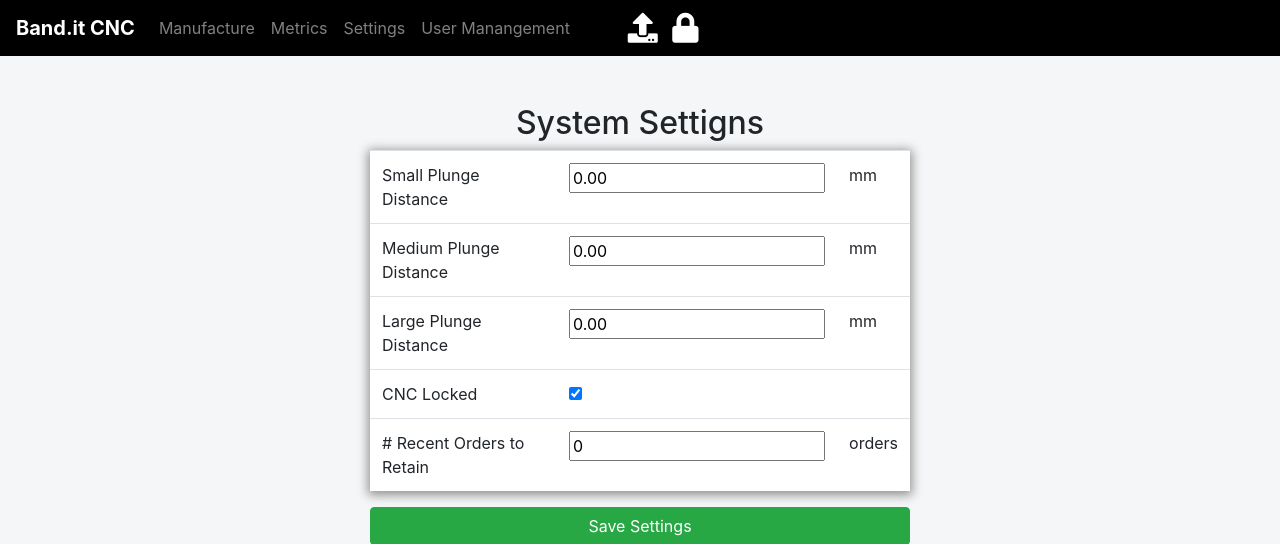
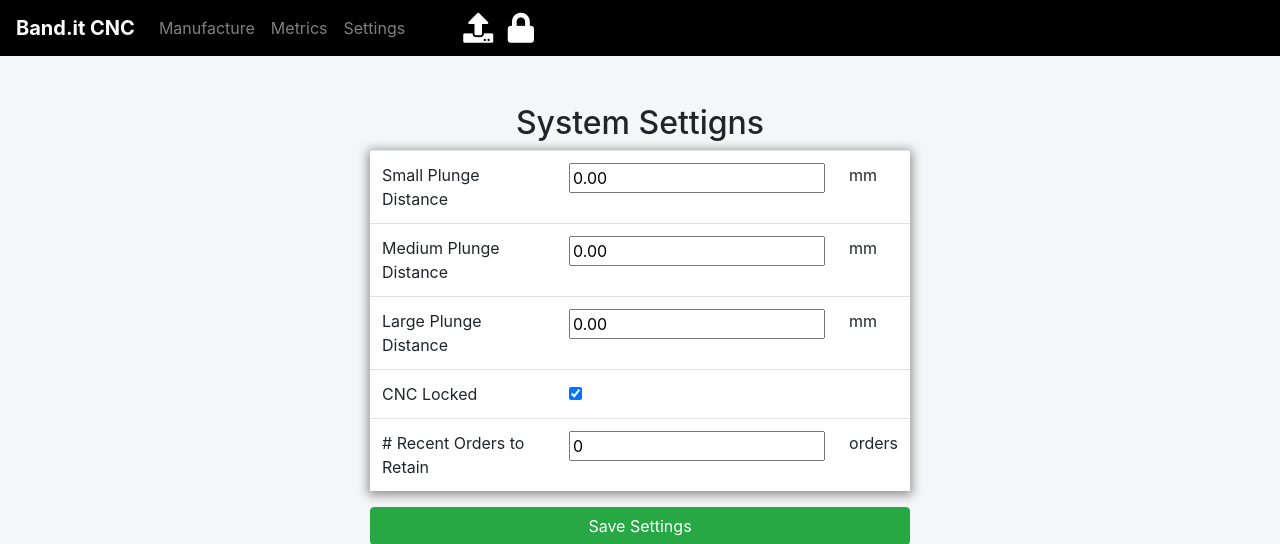
Before and after one commit to BobbyRobillard/rdm-cnc-software, a Django app: page /management/settings/ in a window 1280 px wide. Shown: the top 544 px of the page. Run offline with Django 3.2, Linux system fonts and the light colour scheme; the visitor is signed in with stand-in values (Sample User, id 1); data comes from the database, SQL or seed files in the repository; some libraries are stand-ins or nearby versions.

Commit message:
removed user management page and cleaned up toggle CNC

```diff
--- a/management/urls.py
+++ b/management/urls.py
@@ -1,7 +1,6 @@
 from django.conf.urls import url, include
 
 from management.views import (ViewSettingsPage, upload_csv, UpdateLenseModelsView,
-								UpdateUserStatusView, DeleteUserView, AddUserView,
 								ToggleCNCLockView)
 
 # Application Routes (URLs)
@@ -12,10 +11,7 @@ urlpatterns = [
     	# General Page Views
 		# url(r'^$', views.homepage_view, name='homepage'),
 		url(r'^settings/$', ViewSettingsPage.as_view(), name='settings'),
-		url(r'^user-management/$', UpdateUserStatusView.as_view(), name='user_management'),
 		url(r'^upload/csv/$', upload_csv, name='upload_csv'),
 		url(r'^update-lense-models/$', UpdateLenseModelsView.as_view(), name='update_lense_models'),
-		url(r'^delete-user/(?P<pk>\d+)/$', DeleteUserView.as_view(), name='delete_user'),
-		url(r'^add-user/$', AddUserView.as_view(), name='add_user'),
-		url(r'^toggle-cnc/(?P<pk>\d+)/(?P<toggle>\w+)/$', ToggleCNCLockView.as_view(), name='toggle_cnc'),
+		url(r'^toggle-cnc/(?P<pk>\d+)/$', ToggleCNCLockView.as_view(), name='toggle_cnc'),
 ]
--- a/management/utils.py
+++ b/management/utils.py
@@ -88,31 +88,3 @@ def read_csv(request):
     except Exception as e:
         print(str(e))
     return added
-
-def get_roleformset(self):
-    RoleFormSet = self.RoleFormSet(initial=[
-    {
-        'user': user,
-        'role': UserMethods.is_manager(user)
-    } for user in User.objects.all()
-    ])
-    for form, user in zip(RoleFormSet, User.objects.all()):
-        form.fields['user'].queryset = User.objects.filter(username=user.username)
-    return RoleFormSet
-
-def update_users(RoleFormSet):
-    if RoleFormSet.is_valid():
-        for role in RoleFormSet:
-            data = role.cleaned_data
-            if data['role'] == 'Manager':
-                Manager.objects.update_or_create(user=data['user'],
-                defaults={
-                    'user': data['user'],
-                    }
-                    )
-            else:
-                if Manager.objects.filter(user=data['user']).exists():
-                    manager = Manager.objects.filter(user=data['user'])
-                    manager.delete()
-        return True
-    return False
--- a/management/views.py
+++ b/management/views.py
@@ -15,39 +15,6 @@ class ViewSettingsPage(LoginRequiredMixin, FormView):
         data = form.cleaned_data
         update_setting(data)
         return super().form_valid(form)
-
-class UpdateUserStatusView(ManagerRequiredMixin, View):
-    template_name = 'management/user_management.html'
-    RoleFormSet = formset_factory(RoleForm, max_num=len(User.objects.all()))
-    success_url = reverse_lazy('management:user_management')
-
-    def get(self, *args, **kwargs):
-        RoleFormSet = get_roleformset(self)
-        context = {
-            'RoleFormSet': RoleFormSet
-        }
-        return render(self.request, self.template_name, context)
-
-    def post(self,request,*args,**kwargs):
-        RoleFormSet=self.RoleFormSet(self.request.POST)
-        added = False
-        if update_users(RoleFormSet):
-            messages.success(request, "Users updated Successfully")
-        else:
-            context = {
-                'Managers': Manager.objects.all(),
-                'users': User.objects.all(),
-                'formset': self.RoleFormSet(initial=[
-                {
-                    'user': user,
-                    'role': 'Manager'
-                } for user in User.objects.all()
-                ])
-            }
-            messages.error(request, "Unable to update users")
-            return render(self.request,self.template_name,context)
-        return HttpResponseRedirect(reverse_lazy('management:user_management'))
-
 
 
 class UpdateLenseModelsView(LoginRequiredMixin, TemplateView):
@@ -67,28 +34,6 @@ class UpdateLenseModelsView(LoginRequiredMixin, TemplateView):
         else: # if not, returns a normal response
             return super(DeleteMonitorView,self).render_to_response(context, **response_kwargs)
 
-class AddUserView(ManagerRequiredMixin, CreateView):
-    model = User
-    form_class = UserCreationForm
-    template_name = 'management/add_user.html'
-    success_url = reverse_lazy('management:user_management')
-
-class DeleteUserView(ManagerRequiredMixin, DeleteView):
-    model = User
-    success_url = reverse_lazy('management:user_management')
-
-    # ajax sends a get request, which then deletes the object
-    def get(self, request, *args, **kwargs):
-        self.object = self.get_object()
-        self.object.delete()
-        context = self.get_context_data(object=self.object) # we dont need this but its safe to have
-        return self.render_to_response(context)
-
-    def render_to_response(self, context, **response_kwargs):
-        if self.request.is_ajax(): #checks if the request is ajax
-            return JsonResponse({'deleted': True}, safe=False, **response_kwargs)
-        else: # if not, returns a normal response
-            return super(DeleteMonitorView,self).render_to_response(context, **response_kwargs)
 
 class ToggleCNCLockView(ManagerRequiredMixin, UpdateView):
     model = Setting
@@ -97,7 +42,10 @@ class ToggleCNCLockView(ManagerRequiredMixin, UpdateView):
 
     def get(self, request, *args, **kwargs):
         self.object = self.get_object()
-        self.object.cnc_is_locked = kwargs['toggle']
+        if self.object.cnc_is_locked:
+            self.object.cnc_is_locked = False
+        else:
+            self.object.cnc_is_locked = True
         self.object.save()
         context = self.get_context_data(object=self.object) # we dont need this but its safe to have
         return self.render_to_response(context)
--- a/website/templates/website/navbar.html
+++ b/website/templates/website/navbar.html
@@ -33,17 +33,14 @@
       <a class="nav-link" href="{% url 'management:settings' %}">Settings</a>
     </li>
     <li class="nav-item">
-      <a class="nav-link" href="{% url 'management:user_management' %}">User Manangement</a>
-    </li>
-    <li class="nav-item">
       <a class="fas fa-upload" data-toggle="tooltip" title="Upload Lenses CSV" href="{% url 'management:upload_csv' %}"></a>
       {% if cnc_is_locked %}
-      <a class="unlock" href="{% url 'management:toggle_cnc' 1 False %}">
+      <a class="unlock" href="{% url 'management:toggle_cnc' 1 %}">
         <i class="fas fa-lock"  data-toggle="tooltip" title="Unlock CNC Machine"></i>
         <i class="fas fa-unlock" data-toggle="tooltip" title="Unlock CNC Machine"></i>
       </a>
       {% else %}
-      <a class="lock" href="{% url 'management:toggle_cnc' 1 True %}">
+      <a class="lock" href="{% url 'management:toggle_cnc' 1 %}">
         <i class="fas fa-unlock"  data-toggle="tooltip" title="Lock CNC Machine"></i>
         <i class="fas fa-lock" data-toggle="tooltip" title="Lock CNC Machine"></i>
       </a>
```
Also changed, not shown: management/templates/management/user_management.html (deleted, +0 -103 lines).
